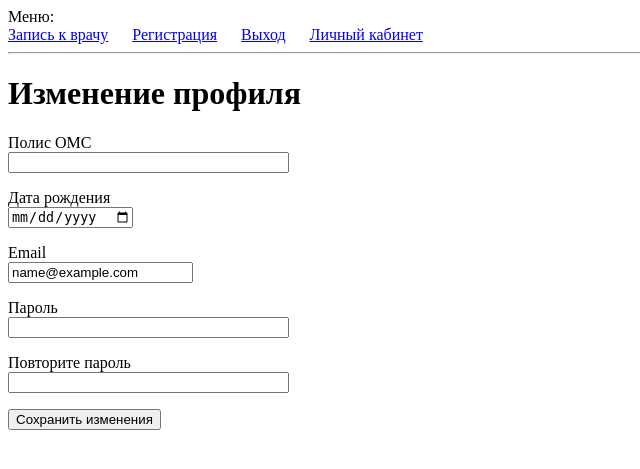
After one commit to sveta-afanaseva/project_doctor, a Flask app: page /edit_profile in a window 1280 px wide. The commit adds this page. Shown: the top 469 px of the page, without its empty margins (0-640 px from the left). Run offline with Flask 2, Linux system fonts and the light colour scheme; the visitor is signed in with stand-in values (Sample User, id 1); data comes from the database, SQL or seed files in the repository.

Commit message:
add change profile

```diff
--- a/app/forms.py
+++ b/app/forms.py
@@ -1,7 +1,8 @@
+from datetime import date
 from flask_wtf import FlaskForm
 from wtforms import StringField, PasswordField, BooleanField, SubmitField, DateField
 from wtforms import validators
-from wtforms.validators import DataRequired, ValidationError, Email, EqualTo
+from wtforms.validators import DataRequired, ValidationError, Email, EqualTo, Length
 from app.models import User
 import email_validator
 
@@ -12,8 +13,9 @@ class LoginForm(FlaskForm):
     remember_me = BooleanField("запомнить меня")
     submit = SubmitField("Войти")
 
+
 class RegistrationForm(FlaskForm):
-    oms_number = StringField('Полис ОМС', validators=[DataRequired()])
+    oms_number = StringField('Полис ОМС', validators=[DataRequired(), Length(16, 16)])
     birth_date = DateField('Дата рождения', validators=[DataRequired()])
     email = StringField('Email', validators=[DataRequired(), Email()])
     password = PasswordField('Пароль', validators=[DataRequired()])
@@ -30,3 +32,12 @@ class RegistrationForm(FlaskForm):
         user = User.query.filter_by(email=email.data).first()
         if user is not None:
             raise ValidationError('Пользователь с таким е-мейлом уже существует')
+
+
+class EditProfileForm(FlaskForm):
+    oms_number = StringField('Полис ОМС', validators=[DataRequired(), Length(16, 16)])
+    birth_date = DateField('Дата рождения', validators=[DataRequired()])
+    email = StringField('Email', validators=[DataRequired(), Email()])
+    password = PasswordField('Пароль', validators=[DataRequired()])
+    password2 = PasswordField('Повторите пароль', validators=[DataRequired(), EqualTo('password')])
+    submit = SubmitField('Сохранить изменения')
--- a/app/routes.py
+++ b/app/routes.py
@@ -1,11 +1,11 @@
 import re
 from flask import render_template, flash, redirect, url_for, request
 from app import app
-from app.forms import LoginForm, RegistrationForm
+from app.forms import LoginForm, RegistrationForm, EditProfileForm
 from app import db
 import requests
 from flask_login import current_user, login_user, logout_user, login_required
-from app.models import User
+from app.models import Appointment, User
 
 
 @app.route("/", methods=["GET"])
@@ -150,3 +150,28 @@ def register():
         flash('Вы успешно зарегистрировались!')
         return redirect(url_for('login'))
     return render_template('register.html', title='Регистрация', form=form)
+
+
+@app.route('/user')
+@login_required
+def user():
+    return render_template('user.html', user=current_user, posts=current_user.appointments)
+
+
+@app.route('/edit_profile', methods=['GET', 'POST'])
+@login_required
+def edit_profile():
+    form = EditProfileForm()
+    if form.validate_on_submit():
+        current_user.oms_number = form.oms_number.data
+        current_user.birth_date = form.birth_date.data
+        current_user.email = form.email.data
+        current_user.set_password(form.password.data)
+        db.session.commit()
+        flash('Изменения успешно сохранены.')
+        return redirect(url_for('edit_profile'))
+    elif request.method == 'GET':
+        form.oms_number.data = current_user.oms_number
+        form.birth_date.data = current_user.birth_date
+        form.email.data = current_user.email
+    return render_template('edit_profile.html', title='Изменить данные профиля', form=form)
--- a/app/templates/base.html
+++ b/app/templates/base.html
@@ -8,13 +8,14 @@
     </head>
     <body>
         <div>
-            Меню:
-            <a href="{{ url_for('index') }}">Запись к врачу</a>
-            <a href="{{ url_for('register') }}">Регистрация</a>
+            <div style="margin-right:20px;">Меню:</div>
+            <a style="margin-right:20px;" href="{{ url_for('index') }}">Запись к врачу</a>
+            <a  style="margin-right:20px;" href="{{ url_for('register') }}">Регистрация</a>
             {% if current_user.is_anonymous %}
-            <a href="{{ url_for('login') }}">Вход</a>
+            <a  style="margin-right:20px;" href="{{ url_for('login') }}">Вход</a>
             {% else %}
-            <a href="{{ url_for('logout') }}">Выход</a>
+            <a  style="margin-right:20px;" href="{{ url_for('logout') }}">Выход</a>
+            <a  style="margin-right:20px;" href="{{ url_for('user') }}">Личный кабинет</a>
             {% endif %}
         </div>
         <hr>
--- /dev/null
+++ b/app/templates/edit_profile.html
@@ -0,0 +1,41 @@
+{% extends "base.html" %}
+
+{% block content %}
+    <h1>Изменение профиля</h1>
+    <form action="" method="post">
+        {{ form.hidden_tag() }}
+        <p>
+            {{ form.oms_number.label }}<br>
+            {{ form.oms_number(size=32) }}<br>
+            {% for error in form.oms_number.errors %}
+            <span style="color: red;">[{{ error }}]</span>
+            {% endfor %}
+        </p>
+        <p>
+            {{ form.birth_date.label }}<br>
+            {{ form.birth_date(size=32) }}<br>
+        </p>
+        <p>
+            {{ form.email.label }}<br>
+            {{ form.email }}<br>
+            {% for error in form.email.errors %}
+            <span style="color: red;">[{{ error }}]</span>
+            {% endfor %}
+        </p>
+        <p>
+            {{ form.password.label }}<br>
+            {{ form.password(size=32) }}<br>
+            {% for error in form.password.errors %}
+            <span style="color: red;">[{{ error }}]</span>
+            {% endfor %}
+        </p>
+        <p>
+            {{ form.password2.label }}<br>
+            {{ form.password2(size=32) }}<br>
+            {% for error in form.password2.errors %}
+            <span style="color: red;">[{{ error }}]</span>
+            {% endfor %}
+        </p>
+        <p>{{ form.submit() }}</p>
+    </form>
+{% endblock %}
```
Also changed, not shown: app/templates/user.html (added, +18 -0 lines).
